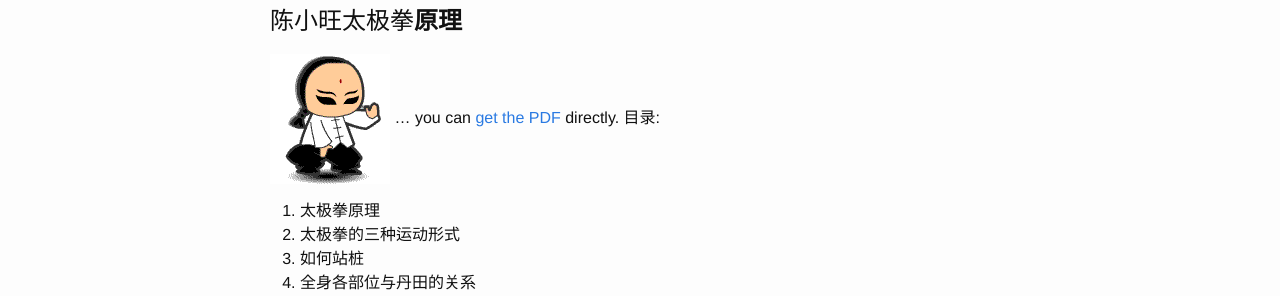
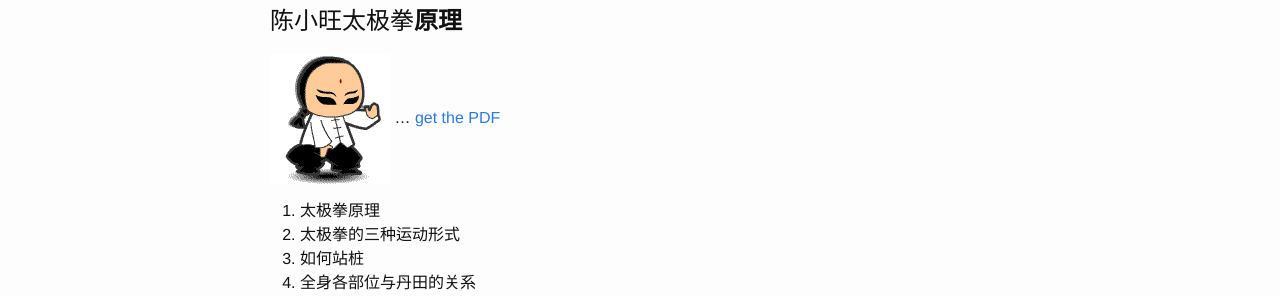
Before and after one commit to runxindong/runxindong.github.io, a Jekyll site: the page built from _posts/2017-10-31-taijiquan-yuanli.md, in a window 1280 px wide. Shown: the part 197-493 px from the top of the page. Built offline with Jekyll 4.4.1, drawn with Linux system fonts in a browser that asks for light colours.

```diff
--- a/_posts/2017-10-31-taijiquan-yuanli.md
+++ b/_posts/2017-10-31-taijiquan-yuanli.md
@@ -5,8 +5,7 @@ categories: "kong-fu"
 ---
 # 陈小旺太极拳**原理**
 ![alt text](/images/taiji.gif "Tai Ji")
-... you can [get the PDF]({{ "/assets/quanqiu.pdf" }}) directly.
-目录:
+... [get the PDF]({{ "/assets/quanqiu.pdf" }})
 
  1. 太极拳原理
  2. 太极拳的三种运动形式
```
